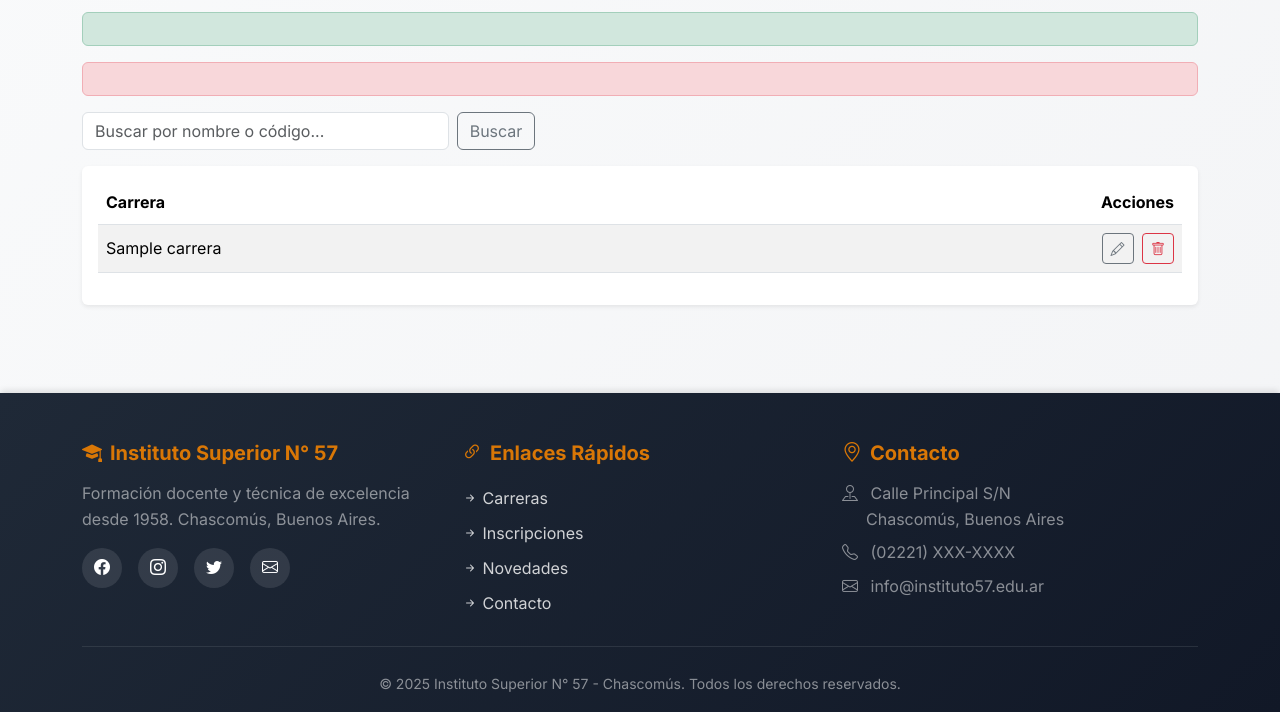
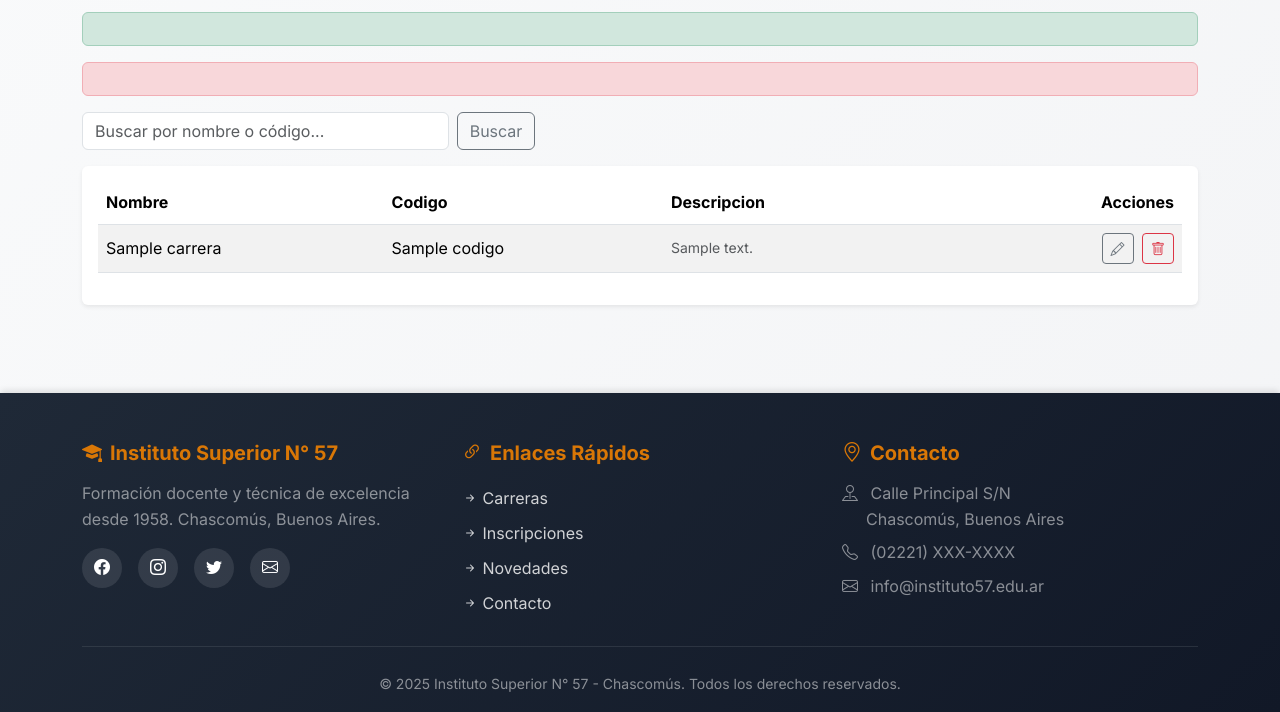
Before and after one commit to Ju4nDufour/proyecto_ci4, a CodeIgniter 4 app: the page made by app/Views/carreras/index.php in a window 1280 px wide. Shown: the part 162-874 px from the top of the page. Run offline with PHP 8.4 and a stand-in for CodeIgniter, Linux system fonts and the light colour scheme; the template is opened without the code that fills it: most values are stand-ins (such as "Sample title", 1, 10 or a date in 2020); data that the repository does not hold is empty; some libraries are stand-ins or nearby versions.

Commit message:
CrudCarreras

```diff
--- a/app/Views/carreras/index.php
+++ b/app/Views/carreras/index.php
@@ -27,15 +27,18 @@
     <table class="table table-striped align-middle">
       <thead>
         <tr>
-          <th>Carrera</th>
+          <th>Nombre</th>
+          <th>Codigo</th>
+          <th>Descripcion</th>
           <th class="text-end" style="width:280px">Acciones</th>
         </tr>
       </thead>
-      <script src="https://cdn.jsdelivr.net/npm/bootstrap@5.3.0/dist/js/bootstrap.bundle.min.js"></script>
       <tbody>
       <?php foreach($carreras as $c): ?>
         <tr>
           <td><?= esc($c['nombre']) ?></td>
+          <td><?= esc($c['codigo']) ?></td>
+          <td class="text-muted small"><?= esc($c['descripcion'] ?? 'Sin descripcion') ?></td>
           <td class="text-end">
             <!-- EDITAR en modal -->
             <button
@@ -43,6 +46,8 @@
               class="btn btn-sm btn-outline-secondary btn-edit me-1" aria-label="Editar carrera" title="Editar"
               data-id="<?= $c['id_carrera'] ?>"
               data-nombre="<?= esc($c['nombre']) ?>"
+              data-codigo="<?= esc($c['codigo'], 'attr') ?>"
+              data-descripcion="<?= esc($c['descripcion'] ?? '', 'attr') ?>"
             >
               <i class="bi bi-pencil"></i><span class="visually-hidden">Editar</span>
             </button>
@@ -77,7 +82,14 @@
           <label class="form-label">Nombre</label>
           <input name="nombre" class="form-control" required>
         </div>
-
+        <div class="mb-3">
+          <label class="form-label">Codigo</label>
+          <input name="codigo" class="form-control" maxlength="10" required>
+        </div>
+        <div>
+          <label class="form-label">Descripcion</label>
+          <textarea name="descripcion" class="form-control" rows="3" placeholder="Breve descripcion de la carrera"></textarea>
+        </div>
       </div>
       <div class="modal-footer">
         <button class="btn btn-primary">Guardar</button>
@@ -100,7 +112,14 @@
           <label class="form-label">Nombre</label>
           <input name="nombre" id="editNombre" class="form-control" required>
         </div>
-
+        <div class="mb-3">
+          <label class="form-label">Codigo</label>
+          <input name="codigo" id="editCodigo" class="form-control" maxlength="10" required>
+        </div>
+        <div>
+          <label class="form-label">Descripcion</label>
+          <textarea name="descripcion" id="editDescripcion" class="form-control" rows="3"></textarea>
+        </div>
       </div>
       <div class="modal-footer">
         <button class="btn btn-primary">Guardar cambios</button>
@@ -109,28 +128,28 @@
   </div>
 </div>
 
-<!-- JS para abrir modal de edición y setear acción/valores -->
+<!-- JS para abrir modal de edicion y setear accion/valores -->
 <script>
   (function () {
     const modalEl = document.getElementById('modalEditarCarrera');
     const modal   = new bootstrap.Modal(modalEl);
     const form    = document.getElementById('formEditarCarrera');
     const inputNombre = document.getElementById('editNombre');
+    const inputCodigo = document.getElementById('editCodigo');
+    const inputDescripcion = document.getElementById('editDescripcion');
 
-
-    // ⚠️ NUEVO: base correcta usando site_url
     const updateBase = "<?= site_url('carreras/admin/update') ?>";
 
     document.querySelectorAll('.btn-edit').forEach(btn => {
       btn.addEventListener('click', () => {
         const id     = btn.dataset.id;
         const nombre = btn.dataset.nombre;
-
+        const codigo = btn.dataset.codigo || '';
+        const descripcion = btn.dataset.descripcion || '';
 
         inputNombre.value = nombre;
-
-
-        // 👇 Queda /proyecto_ci4/public/carreras/update/{id}
+        inputCodigo.value = codigo;
+        inputDescripcion.value = descripcion;
         form.action = `${updateBase}/${id}`;
 
         modal.show();
```
